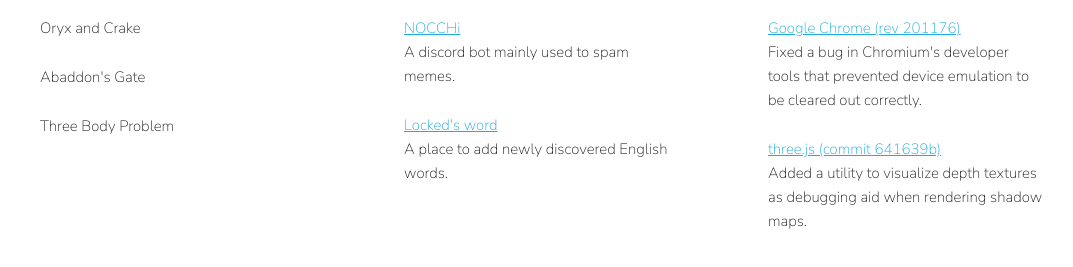
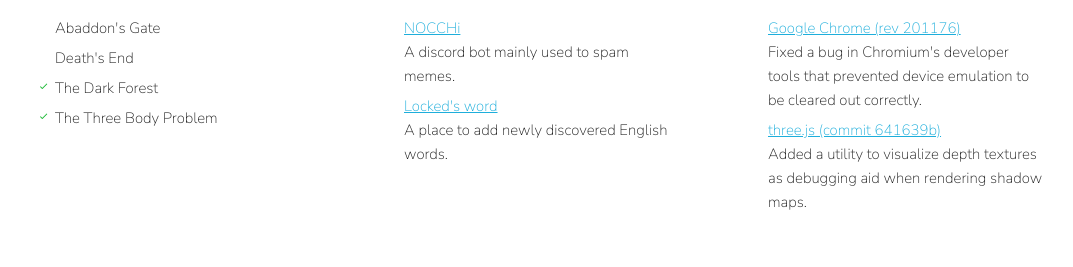
Before and after one commit to arya-s/andrei.jp, a plain HTML site: page index.html in a window 1280 px wide. Shown: the part 205-472 px from the top of the page, without its empty margins (98-1171 px from the left). Drawn offline with nearby package versions, Linux system fonts and the light colour scheme.

Commit message:
Update book list

```diff
--- a/css/main.css
+++ b/css/main.css
@@ -47,6 +47,25 @@ body {
   padding: 0 12px;
 }
 
+.content p {
+  position: relative;
+  margin: 6px 0;
+}
+
+.ongoing:before {
+  visibility: hidden;
+  content: "\f3fd";
+  margin-right: 4px;
+  font-size: 18px;
+}
+
+.read:before {
+  font-size: 18px;
+  color: #16B831;
+  margin-right: 4px;
+  content: "\f3fd";
+}
+
 @media (max-width: 768px) {
   body {
     -webkit-box-align: start;
--- a/index.html
+++ b/index.html
@@ -1,5 +1,6 @@
 <!DOCTYPE html>
 <html lang="en">
+
 <head>
   <meta charset="utf-8">
   <meta name="viewport" content="width=device-width, initial-scale=1, shrink-to-fit=no">
@@ -11,6 +12,7 @@
   <link rel="stylesheet" href="css/skeleton.css">
   <link rel="stylesheet" href="css/main.css">
 </head>
+
 <body>
 
   <div id="social">
@@ -23,14 +25,17 @@
     <div id="reading" class="content-box">
       <h2>Reading</h2>
       <div class="content">
-        <p>
-           Oryx and Crake
+        <p class="ongoing ion-ios-checkmark-empty">
+          Abaddon's Gate
         </p>
-        <p>
-           Abaddon's Gate
+        <p class="ongoing ion-ios-checkmark-empty">
+          Death's End
         </p>
-        <p>
-           Three Body Problem
+        <p class="read ion-ios-checkmark-empty">
+          The Dark Forest
+        </p>
+        <p class="read ion-ios-checkmark-empty">
+          The Three Body Problem
         </p>
       </div>
     </div>
@@ -39,12 +44,11 @@
       <h2>Projects</h2>
       <div class="content">
         <p>
-          <a href="https://github.com/arya-s/nocchi" target="_blank">NOCCHi</a><br />
-          A discord bot mainly used to spam memes.
+          <a href="https://github.com/arya-s/nocchi" target="_blank">NOCCHi</a><br /> A discord bot mainly used to spam memes.
         </p>
         <p>
-          <a href="http://words.andrei.jp/" target="_blank">Locked's word</a><br />
-          A place to add newly discovered English words.
+          <a href="http://words.andrei.jp/" target="_blank">Locked's word</a><br /> A place to add newly discovered English
+          words.
         </p>
       </div>
     </div>
@@ -53,13 +57,12 @@
       <h2>Contributions</h2>
       <div class="content">
         <p>
-          <a href="https://src.chromium.org/viewvc/blink?revision=201176&view=revision" target="_blank">Google Chrome (rev 201176)</a><br />
-          Fixed a bug in Chromium's developer tools that prevented device emulation to be cleared out correctly.
+          <a href="https://src.chromium.org/viewvc/blink?revision=201176&view=revision" target="_blank">Google Chrome (rev 201176)</a><br
+          /> Fixed a bug in Chromium's developer tools that prevented device emulation to be cleared out correctly.
         </p>
 
         <p>
-          <a href="https://github.com/mrdoob/three.js/commit/641639b" target="_blank">three.js (commit 641639b)</a><br />
-          Added a utility to visualize depth textures as debugging aid when rendering shadow maps.
+          <a href="https://github.com/mrdoob/three.js/commit/641639b" target="_blank">three.js (commit 641639b)</a><br />          Added a utility to visualize depth textures as debugging aid when rendering shadow maps.
         </p>
       </div>
 
@@ -67,4 +70,5 @@
 
   </div>
 </body>
+
 </html>
```
